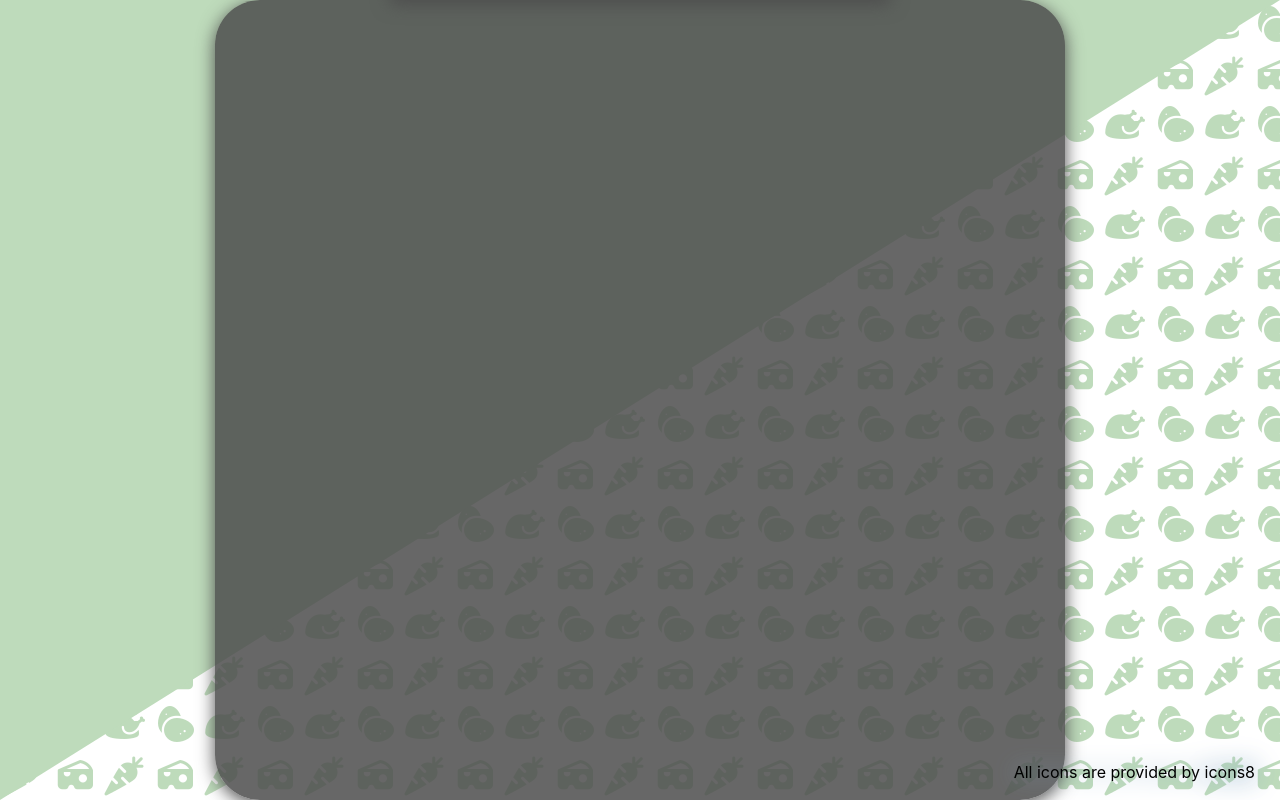
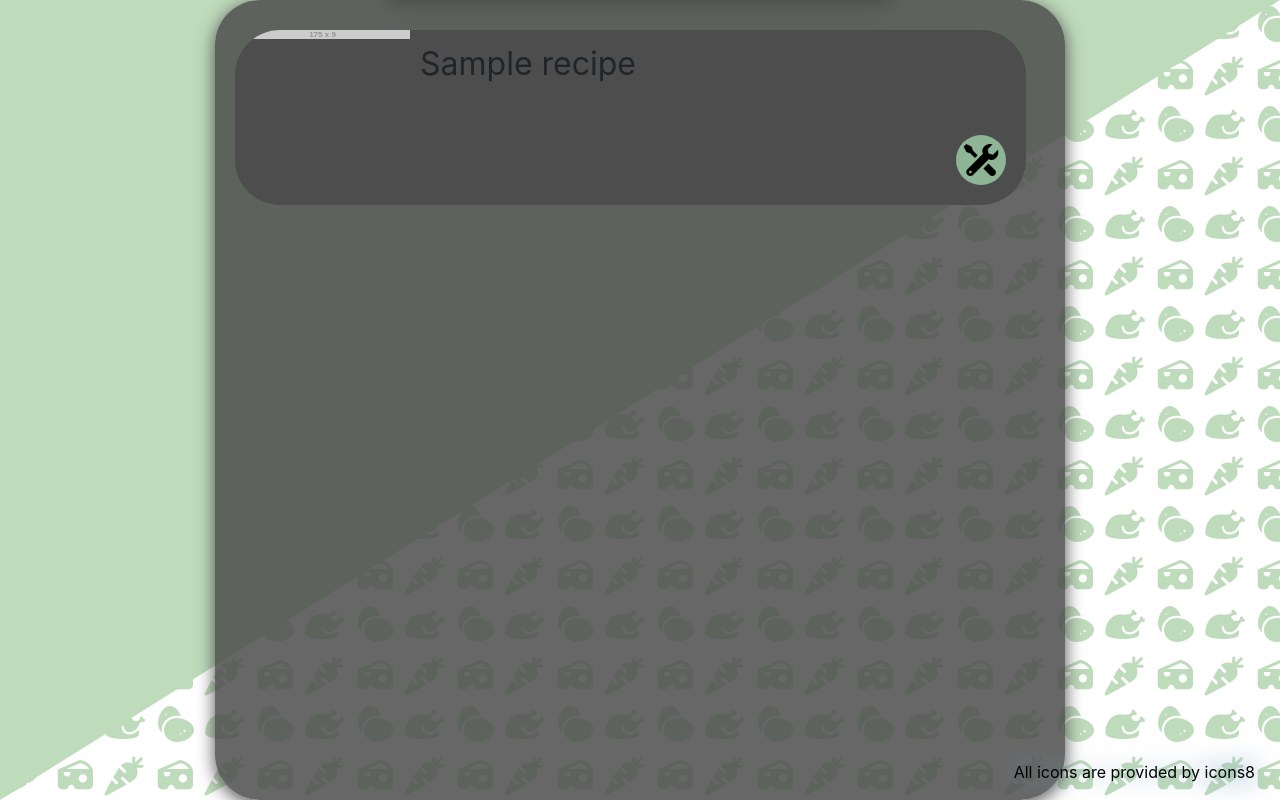
Before and after one commit to DarekKarasiewicz/Idea-Meal, a Django app: template polls/templates/polls/my_recipes.html in a window 1280 px wide. Run offline with Django 4.2, Linux system fonts and the light colour scheme; the template is opened without the code that fills it: values that come from a table or form of the project are taken from there, others are empty; tables that the repository leaves empty hold one stand-in row (values such as "Sample post"); grey boxes labelled with a size stand in for pictures from a placeholder-image service; style sheets or scripts are compiled from the project's sources; some libraries are stand-ins or nearby versions.

Commit message:
added myRecipes UI to discuss Need to add subsites

```diff
--- a/polls/models.py
+++ b/polls/models.py
@@ -19,6 +19,7 @@ class Comment(models.Model):
         return self.description
 
 class Recipe(models.Model):
+    author = models.ForeignKey(User,on_delete=models.CASCADE,null=True,default=None)
     name = models.CharField(max_length = 32, default=None)
     description = models.TextField(default=None)
     guidance = models.TextField(default=None)
--- a/polls/static/css/main.scss
+++ b/polls/static/css/main.scss
@@ -1959,7 +1959,7 @@ footer {
   border-radius: 45px;
   box-shadow: 0px 4px 18px #4d4d4d;
   background: rgba(77, 77, 77, .85);
-  padding: 15px;
+  padding: 20px;
 
   #page_title{
     height: 55px;
@@ -1974,4 +1974,98 @@ footer {
     background: var(--idea_opacity_panel);
     text-align: center;
   }
-}
+  .recipes_holder{
+    height: 750px;
+    width: 811px;
+    margin: 0px;
+    overflow-y: scroll;
+    &::-webkit-scrollbar {
+      width: 11px;
+    }
+
+    &::-webkit-scrollbar-track {
+      background: #707070;
+      border-radius: 10px;
+    }
+
+    &::-webkit-scrollbar-thumb {
+      background-color: #4d4d4d;
+      border-radius: 10px;
+      border: 3px none #707070;
+    }
+  }
+  .recipe_box{
+    height: 175px;
+    width: 791px;
+    display: flex;
+    // box-shadow: 0px 4px 18px #4d4d4d;
+    background: rgba(77, 77, 77,100);
+    border-radius: 45px;
+    margin-top: 10px;
+    position: relative;
+
+    .recipe_photo{
+      height: 175px;
+      width: 175px;
+      float: left;
+      background-image: url('https://via.placeholder.com/175/09f/fff.png');
+      background-repeat: no-repeat;
+      border-top-left-radius: 45px;
+      border-bottom-left-radius: 45px;
+      margin: 0px;
+    }
+    .recipe_name{
+      display: flex;
+      float: left;
+      width: 546px;
+      font-size: 32px;
+      margin: 0px;
+      padding: 10px;
+    }
+
+    div[class^="update-"]{
+      position: absolute;
+      display: flex;
+      bottom: 20px;
+      right: 20px;
+      width: 50px;
+      height: 50px;
+      justify-content: center;
+      align-items: center;
+      background-color: var(--idea-color-first_plan);
+      border-radius: 100%;
+      img{
+        width: 40px;
+        height: 40px;
+        cursor: pointer;
+      }
+      a{
+        display: none;
+      }
+    }
+
+    div[class^="update-"].open{
+      width: 300px;
+      border-radius: 40px;
+      display: flex;
+      justify-content:flex-start;
+      align-items: center;
+      img{
+        float: left;
+        margin: 0px 10px 0px 10px;
+      }
+      a{
+        display: block;
+        float: left;
+        margin: 0px 10px 0px 10px;
+        cursor: pointer;
+        text-decoration: none;
+        font-size: 18px;
+        color: black;
+      }
+      a:hover{
+        color:#707070;
+      }
+    }
+  }
+}
--- a/polls/static/js/main.js
+++ b/polls/static/js/main.js
@@ -67,6 +67,11 @@ $("#gear-btn").on("click",() => {
   document.getElementById("moon").classList.toggle("open");
 })
 
+//recipe tools button function
+function openTools(id){
+  document.getElementById("recipe_update"+id).classList.toggle("open");
+}
+
 $('.navbar__toggle_btn').on('click',function(){
   if($('#nav').hasClass('short')){
     $('.switch-box_wrapper').hide();
--- a/polls/templates/polls/my_recipes.html
+++ b/polls/templates/polls/my_recipes.html
@@ -8,5 +8,19 @@
     <div id="page_title">
         <h1>My recipes</h1>
     </div>
+    <div class="recipes_holder">
+    {%for recipe in recipes%}
+    <div class="recipe_box">
+        <div class="recipe_photo"></div>
+        <p class="recipe_name">{{recipe.name}}</p>
+        <div class="update-{{recipe.id}}" id="recipe_update{{recipe.id}}" onclick="openTools({{recipe.id}})">
+            <img id="recipe_tools" src="{% static 'img/tools.png' %}" alt="tools image">
+            <a href="/recipe/{{recipe.id}}">Preview</a>
+            <a href="/recipe_update/{{recipe.id}}">Update</a>
+            <a>Delete</a>
+        </div>
+    </div>
+    {%endfor%}
+</div>
 </div>
 {% endblock %}
--- a/polls/urls.py
+++ b/polls/urls.py
@@ -14,4 +14,5 @@ urlpatterns = [
     path('main_page/<int:user_id>', views.main_page, name='main'),
     path('my_recipes/<int:user_id>',views.my_recipes, name='my_recipes'),
     path('all_recipes', views.all_recipes, name='all_recipes'),
+    path('recipe_update/<int:recipe_id>', views.recipe_update, name='recipe_update'),
     ]
```
Also changed, not shown: polls/templates/polls/recipe_update.html (added, +7 -0 lines), polls/views.py (+7 -1 lines), polls/static/img/tools.png (added), polls/static/img/update.png (added).
